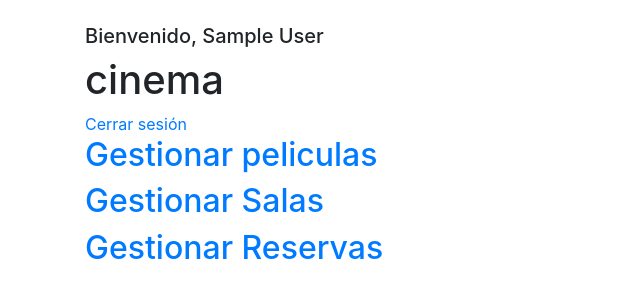
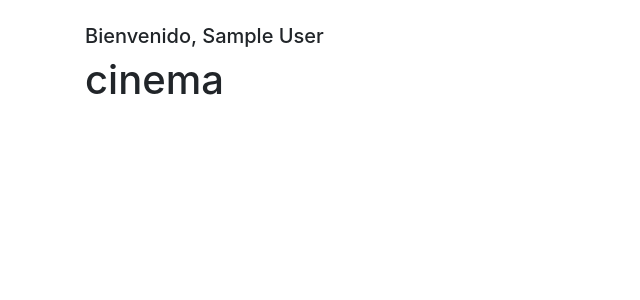
Before and after one commit to SoniaRomo/Sistema-reserva-cine, a Flask app: page / in a window 1280 px wide. Shown: the part 56-356 px from the top of the page, without its empty margins (0-640 px from the left). Run offline with Flask 3, Linux system fonts and the light colour scheme; the visitor is signed in with stand-in values (Sample User, id 1); data that the repository does not hold is empty; some libraries are stand-ins or nearby versions.

Commit message:
Actualizacion del proyecto

```diff
--- a/cinema/app.py
+++ b/cinema/app.py
@@ -15,9 +15,7 @@ bcrypt = Bcrypt(app)
 def index():
     if 'loggedin' in session:
         cur = mysql.connection.cursor()
-        cur.execute('SELECT * FROM Pelicula')
-        peliculas = cur.fetchall()
-        return render_template('index.html', peliculas=peliculas, nombre=session['nombre'])
+        return render_template('index.html',nombre=session['nombre'])
     return redirect(url_for('login'))
 
 @app.route('/login', methods=['GET', 'POST'])
--- a/cinema/templates/cine_magia.html
+++ b/cinema/templates/cine_magia.html
@@ -25,7 +25,7 @@
             <li><a href="#peliculas">Peliculas</a></li>
             <li><a href="#proxima">proximas</a></li>
         </ul>
-        <a href="{{ url_for('login') }}" class="btn">Iniciar Sesion</a>
+        <a href="{{ url_for('index') }}" class="btn">Cine Reserva</a>
     </header>
 
   <!--Inicio-->
--- a/cinema/templates/index.html
+++ b/cinema/templates/index.html
@@ -14,14 +14,6 @@
 
     <h1> cinema</h1>
 
-
-
-    <a href="{{ url_for('logout') }}">Cerrar sesión</a>
-
-
-    <h2><a href="{{ url_for('peliculas') }}">Gestionar peliculas</a></h2>
-    <h2><a href="{{ url_for('salas') }}">Gestionar Salas</a></h2>
-    <h2><a href="{{ url_for('reservas') }}">Gestionar Reservas</a></h2>
     {% endblock %}
 </body>
 </html>
```
